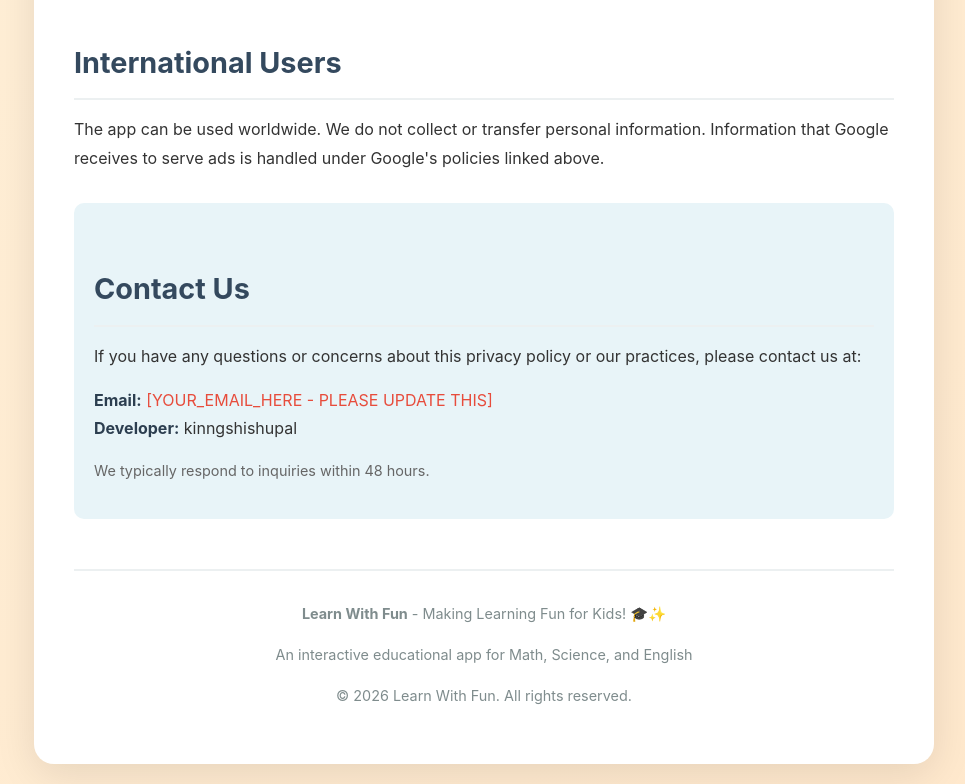
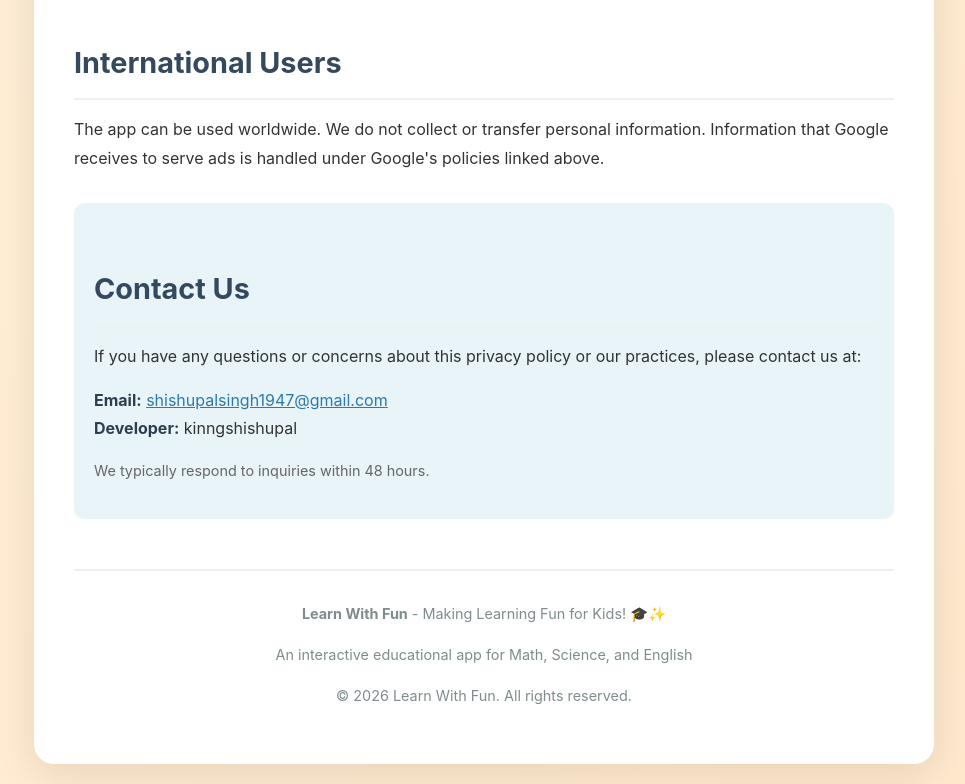
Before and after one commit to KinngShishupal/KidsLearningApp, a website: page github-pages/privacy-policy.html in a window 1280 px wide. Shown: the part 3228-4012 px from the top of the page, without its empty margins (156-1121 px from the left). Drawn offline with Linux system fonts and the light colour scheme.

Commit message:
added privacy policy

```diff
--- a/github-pages/privacy-policy.html
+++ b/github-pages/privacy-policy.html
@@ -259,7 +259,7 @@
                 If you have any questions or concerns about this privacy policy or our practices, please contact us at:
             </p>
             <p>
-                <strong>Email:</strong> <span style="color: #e74c3c;">[YOUR_EMAIL_HERE - PLEASE UPDATE THIS]</span><br>
+                <strong>Email:</strong> <a href="mailto:shishupalsingh1947@gmail.com">shishupalsingh1947@gmail.com</a><br>
                 <strong>Developer:</strong> kinngshishupal
             </p>
             <p style="margin-top: 15px; font-size: 0.9em; color: #666;">
```
